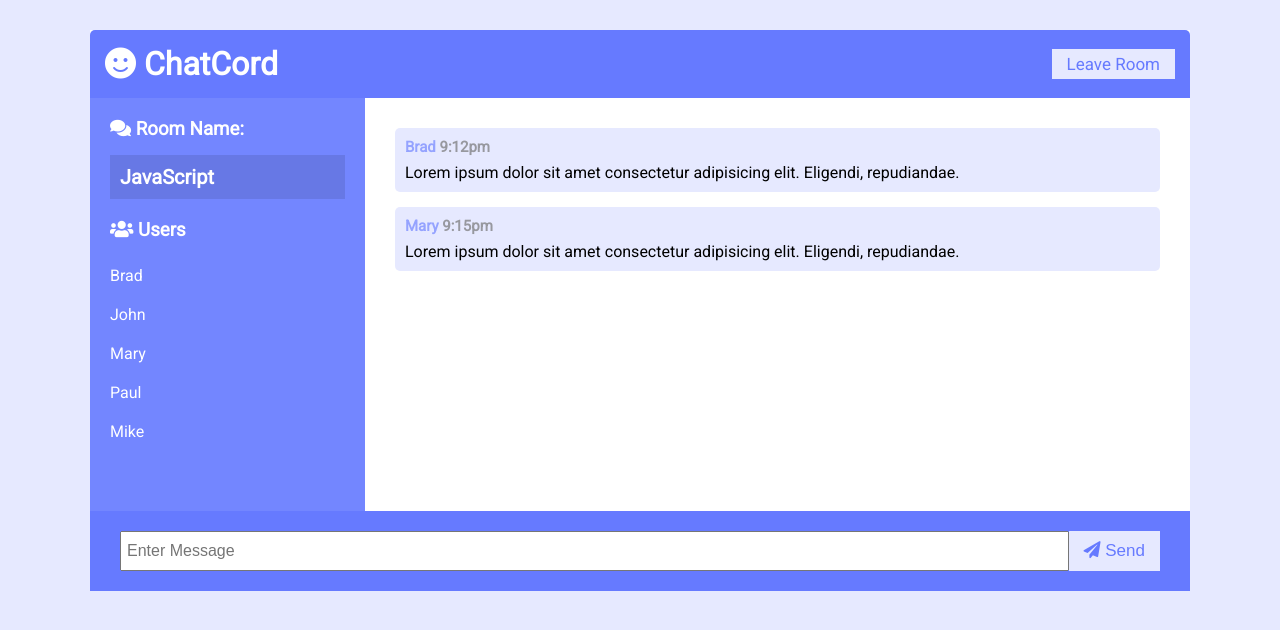
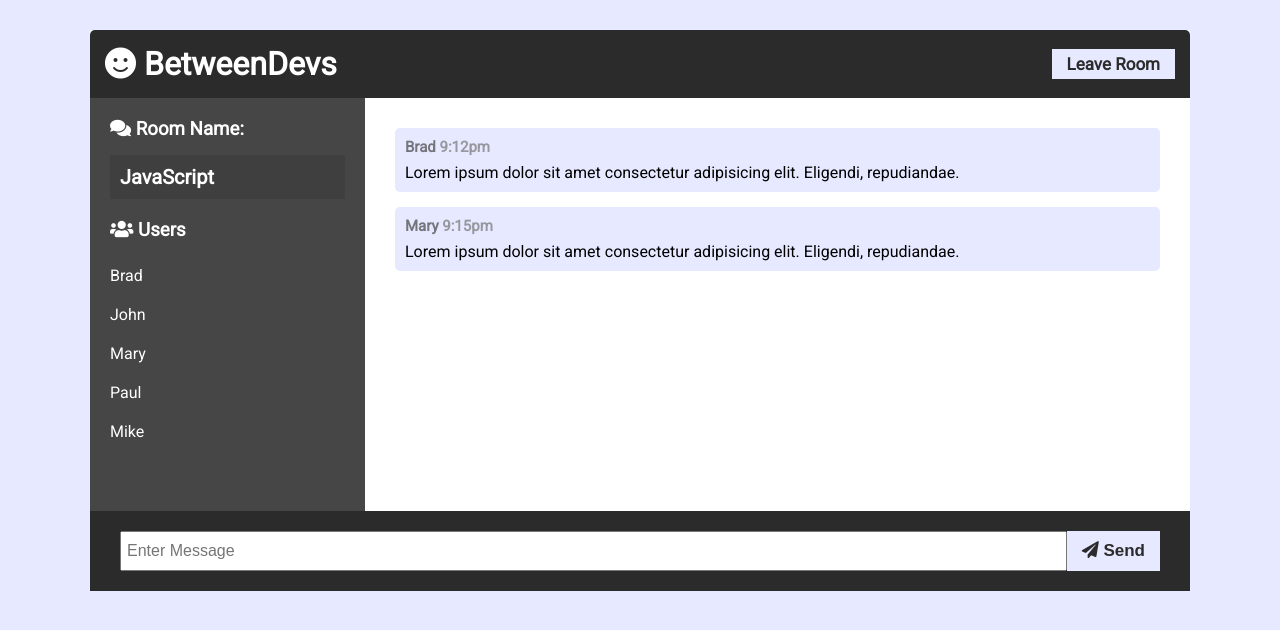
Before and after one commit to IlyasBouziane/Devs-Creed-Chat-App, a website: page public/chat.html in a window 1280 px wide. Drawn offline with Linux system fonts and the light colour scheme.

Commit message:
added customizations

```diff
--- a/public/chat.html
+++ b/public/chat.html
@@ -10,7 +10,7 @@
 <body>
   <div class="chat-container">
     <header class="chat-header">
-      <h1><i class="fas fa-smile"></i> ChatCord</h1>
+      <h1><i class="fas fa-smile"></i> BetweenDevs</h1>
       <a href="index.html" class="btn">Leave Room</a>
     </header>
     <main class="chat-main">
--- a/public/css/style.css
+++ b/public/css/style.css
@@ -1,8 +1,8 @@
 @import url('https://fonts.googleapis.com/css?family=Roboto&display=swap');
 
 :root {
-	--dark-color-a: #667aff;
-	--dark-color-b: #7386ff;
+	--dark-color-a: #2b2b2b;
+	--dark-color-b: #464646;
 	--light-color: #e6e9ff;
 	--success-color: #5cb85c;
 	--error-color: #d9534f;
@@ -35,6 +35,7 @@ a {
 	background: var(--light-color);
 	color: var(--dark-color-a);
 	border: 0;
+	font-weight: bold;
 	font-size: 17px;
 }
 
```
Also changed, not shown: public/index.html (+5 -5 lines).
